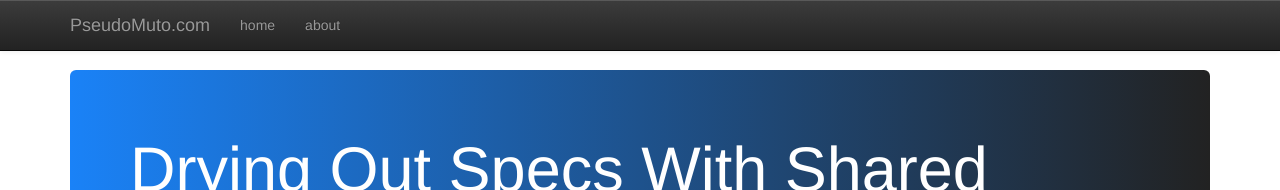
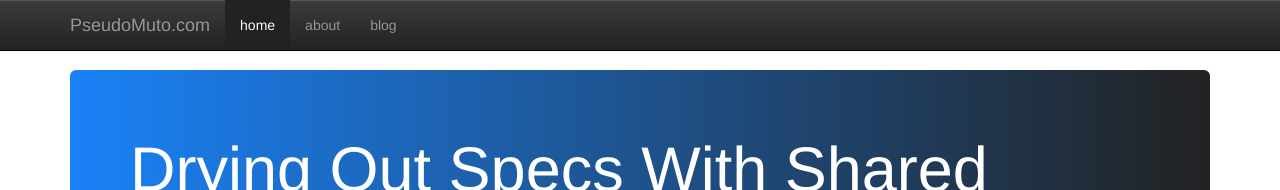
Before and after one commit to pseudomuto/pseudomuto.github.io, a Jekyll site: the page built from index.html, in a window 1280 px wide. Shown: the top 190 px of the page. Built offline with Jekyll 4.4.1, drawn with Linux system fonts in a browser that asks for light colours; Markdown is read by kramdown in place of the engine named in the settings.

Commit message:
adding active state to top-level navigation

```diff
--- a/_includes/header.html
+++ b/_includes/header.html
@@ -11,10 +11,10 @@
     <div class="collapse navbar-collapse">
       <ul class="nav navbar-nav">
         {% for item in site.main_nav %}
-        <li{% if document.location.pathname == item.href %} class="active"{% endif %}><a href="{{ item.href }}">{{ item.title }}</a></li>
+        <li{% if page.selected_nav == item.title %} class="active"{% endif %}><a href="{{ item.href }}">{{ item.title }}</a></li>
         {% endfor %}
+        <li{% if page.selected_nav == "blog" %} class="active"{% endif %}><a href="{{ site.posts[0].url }}">blog</a></li>
       </ul>
-
     </div>
   </div>
 </div>
--- a/_layouts/post.html
+++ b/_layouts/post.html
@@ -1,5 +1,6 @@
 ---
 layout: default
+selected_nav: blog
 ---
 <h1>{{ page.title }}</h1>
 <p class="meta">{{ page.date | date_to_string }}</p>
--- a/index.html
+++ b/index.html
@@ -1,6 +1,7 @@
 ---
 layout: default
 title: Home
+selected_nav: home
 ---
 
 <div class="jumbotron">
```
Also changed, not shown: about/index.md (+1 -0 lines).
